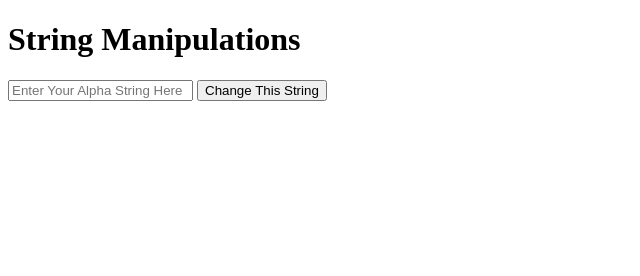
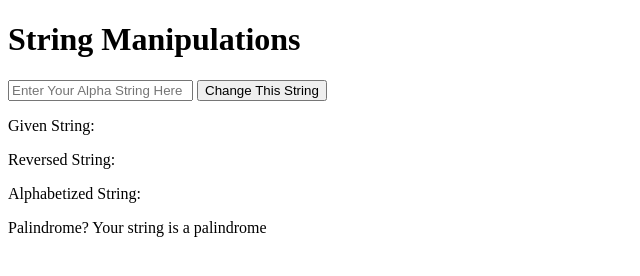
Before and after one commit to SMITHsharon/stringManipulation, a plain HTML site: page index.html in a window 1280 px wide. Both pictures are taken after a click on the button "Change This String". Shown: the whole page, without its empty margins (0-640 px from the left). Drawn offline with Linux system fonts and the light colour scheme.

Commit message:
outputText.innerHTML working; revisiting palindrom test

```diff
--- a/index.html
+++ b/index.html
@@ -15,6 +15,9 @@
 
 	<button type="submit" id="processStr" value="Change">Change This String</button>
 
+	<div id="output"></div>
+
 	<script type="text/javascript" src="strings.js"></script>
+
 </body>
 </html>
--- a/strings.js
+++ b/strings.js
@@ -11,7 +11,7 @@ function reversal(inputStr) {
 		reversedStr += inputStr[i];
 	}
 	return reversedStr;
-}
+};
 
 
 
@@ -24,7 +24,7 @@ function alphabits(inputStr) {
 
 	return inputStr.toLowerCase().split('').sort().join('');
 
-}
+};
 
 
 
@@ -46,12 +46,18 @@ function palindrome(inputStr) {
 	}
 
 	for (var i=0; i<loopLength; i++) {
+console.log("in palindrome for loop");
+console.log("inputStr[i] :: ", inputStr[i]);
+console.log("inputStr[inputStr.length - (i+1)]");
 		if (inputStr[i] !== inputStr[inputStr.length - (i+1)]) { // characters do not match
+console.log("inputStr[i], for i = ", i, "; ", inputStr[i]);
+console.log("inputStr[length - (i+1)] :: ", inputStr[ilength - (i+1)]);
 			return false;										 // not a palindrome
 		}
 	}
 	return true; // string is a palindrome
-}
+};
+
 
 
 
@@ -59,8 +65,6 @@ function palindrome(inputStr) {
 // set the value of the testString variable (see below) to the value of the input.
 
 // 8. The output of each of the functions should immediately appear as well.
-
-
 
 //*************************************************
 // EVENT HANDLERS
@@ -112,22 +116,28 @@ function onlyAlpha () {
 
 
 function runMain() {
-// console.log("running main");
 	var testString = document.getElementById("inputStr").value;
 	var reversed;
 	var alphabetized;
 	var isPalindrome;
+	var palindromeStr;
+	var outputText = document.getElementById("output");
 
-console.log("testString :: ", testString);
 	reversed = reversal(testString);
-console.log("reversed string :: ", reversed);
+
 	alphabetized = alphabits(testString);
-console.log("alphabetized string :: ", alphabetized);
+
 	isPalindrome = palindrome(testString);
 	if (isPalindrome) {
-		console.log("Your string is a palindrome");
+		palindromeStr = "Your string is a palindrome";
 	} else {
-		console.log("Your string is not a palindrome");
+		palindromeStr = "Your string is not a palindrome";
 	}
 
+	outputText.innerHTML = "<p>Given String: " + testString + "</p>"
+		+ "<p>Reversed String: " + reversed + "</p>"
+		+ "<p>Alphabetized String: " + alphabetized + "</p>"
+		+ "<p>Palindrome? " + palindromeStr + "</p>";
+
+	document.getElementById("inputStr").value = ""; // clear user input field
 };
```
